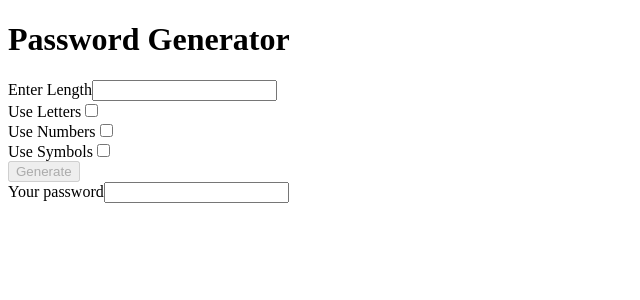
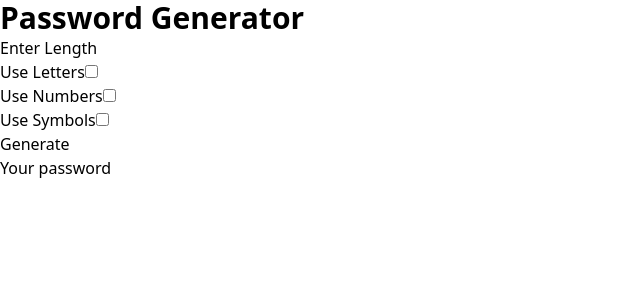
Before and after one commit to evgeniyp92/angular-learning, an Angular app in the folder password-generator/: page / in a window 1280 px wide. Shown: the top 300 px of the page, without its empty margins (0-640 px from the left). Built offline with nearby package versions, Linux system fonts and the light colour scheme.

Commit message:
implement tailwind

```diff
--- a/password-generator/package.json
+++ b/password-generator/package.json
@@ -27,12 +27,15 @@
     "@angular/cli": "^17.2.2",
     "@angular/compiler-cli": "^17.2.0",
     "@types/jasmine": "~5.1.0",
+    "autoprefixer": "^10.4.18",
     "jasmine-core": "~5.1.0",
     "karma": "~6.4.0",
     "karma-chrome-launcher": "~3.2.0",
     "karma-coverage": "~2.2.0",
     "karma-jasmine": "~5.1.0",
     "karma-jasmine-html-reporter": "~2.1.0",
+    "postcss": "^8.4.35",
+    "tailwindcss": "^3.4.1",
     "typescript": "~5.3.2"
   }
 }
--- a/password-generator/src/app/app.component.html
+++ b/password-generator/src/app/app.component.html
@@ -1,8 +1,8 @@
 <!-- HTML Markup and Styling go here -->
 <!-- I guess the CSS file can be used for CSS jank and I can just specify
 Tailwind styles in here -->
-
-<h1>Password Generator</h1>
+<div class="container mx-auto flex flex-col">
+  <h1 class="text-3xl font-bold">Password Generator</h1>
 
   <div>
     <label>Enter Length</label>
@@ -43,3 +43,4 @@ Tailwind styles in here -->
     <!-- Can display state this way -->
     <input [value]="password" />
   </div>
+</div>
--- a/password-generator/src/styles.css
+++ b/password-generator/src/styles.css
@@ -1 +1,4 @@
 /* You can add global styles to this file, and also import other style files */
+@tailwind base;
+@tailwind components;
+@tailwind utilities;
--- /dev/null
+++ b/password-generator/tailwind.config.js
@@ -0,0 +1,8 @@
+/** @type {import('tailwindcss').Config} */
+module.exports = {
+  content: ["./src/**/*.{html,ts}"],
+  theme: {
+    extend: {},
+  },
+  plugins: [],
+};
```
Also changed, not shown: 1 other file (tests, documents, lock files or other folders). Lines whose indentation alone changed are shown as unchanged.
